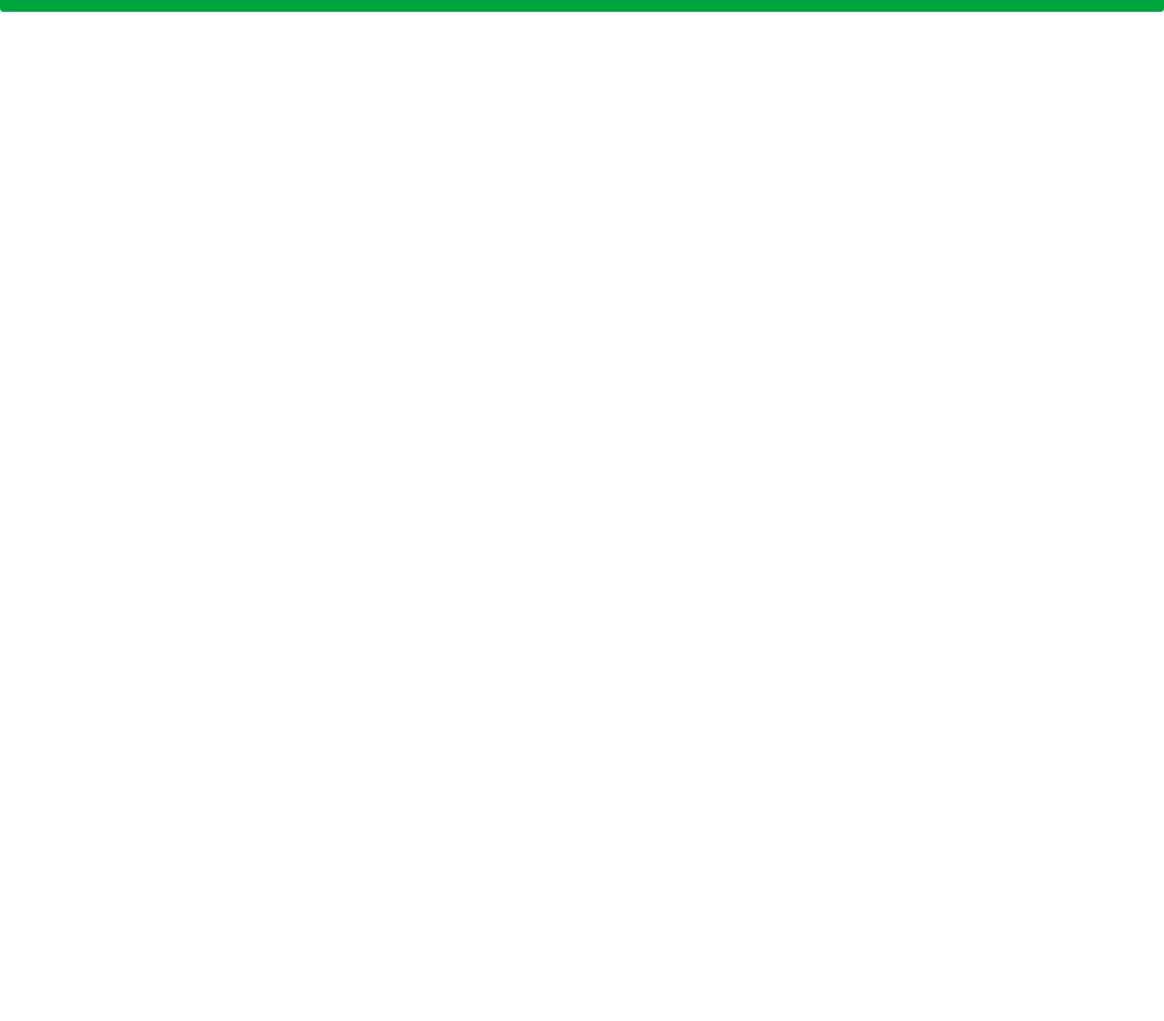
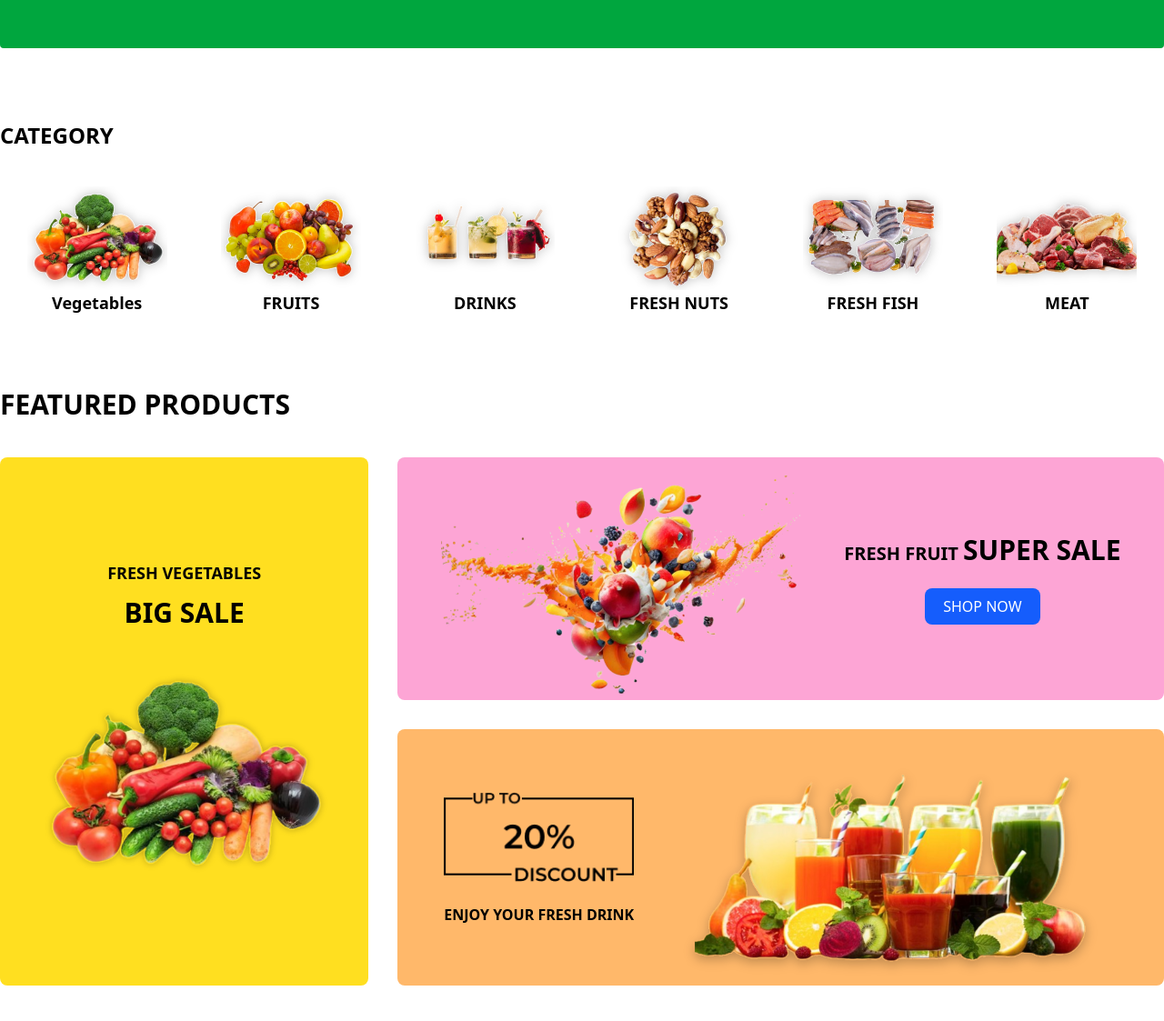
Before and after one commit to salmansahed/Green-Grocery, a plain HTML site: page index.html in a window 1280 px wide. Shown: the part 547-1670 px from the top of the page at 91% size. Before the commit the page ends 800 px from the top, so only its background shows below. Drawn offline with nearby package versions, Linux system fonts and the light colour scheme.

Commit message:
Added Category and Feature Product Section

```diff
--- a/index.html
+++ b/index.html
@@ -10,7 +10,7 @@
 <body>
     <header class="max-w-[1300px] mx-auto">
         <!-- Navbar Section -->
-        <nav class="flex justify-between items-center px-5">
+        <nav class="flex justify-between items-center px-5 my-5">
             <a href=""><img class="w-full h-auto" src="images/nav-logo.png" alt="Nav Logo"></a>
             <ul class="flex justify-between items-center gap-20 font-semibold">
                 <li><a href="">Home</a></li>
@@ -39,6 +39,72 @@
     </header>
     <main class="max-w-[1300px] mx-auto">
         <!-- Category Section -->
+        <section>
+            <div>
+                <h2 class="text-2xl font-semibold mt-20 mb-10">CATEGORY</h2>
+            </div>
+            <div class="grid grid-cols-6 justify-items-center text-center text-lg font-semibold">
+                <div>
+                    <img class="w-full h-auto" src="images/category1.png" alt="">
+                    <h3>Vegetables</h3>
+                </div>
+                <div>
+                    <img class="w-full h-auto" src="images/category2.png" alt="">
+                    <h3>FRUITS</h3>
+                </div>
+                <div>
+                    <img class="w-full h-auto" src="images/category3.png" alt="">
+                    <h3>DRINKS</h3>
+                </div>
+                <div>
+                    <img class="w-full h-auto" src="images/category4.png" alt="">
+                    <h3>FRESH NUTS</h3>
+                </div>
+                <div>
+                    <img class="w-full h-auto" src="images/category5.png" alt="">
+                    <h3>FRESH FISH</h3>
+                </div>
+                <div>
+                    <img class="w-full h-auto" src="images/category6.png" alt="">
+                    <h3>MEAT</h3>
+                </div>
+            </div>
+        </section>
+
+        <!-- Feature Product Section -->
+        <section class="mb-40">
+            <div>
+                <h2 class="mt-20 mb-10 text-3xl font-semibold">FEATURED PRODUCTS</h2>
+            </div>
+            <div class="grid grid-cols-3 gap-8">
+                <!-- 1 -->
+                <div class="bg-yellow-300 p-10 rounded-lg text-center row-span-2 flex flex-col justify-center">
+                    <p class="font-semibold text-lg">FRESH VEGETABLES</p>
+                    <h2 class="text-3xl font-bold mt-3 mb-10">BIG SALE</h2>
+                    <img class="w-full" src="images/big-sale.png" alt="">
+                </div>
+                <!-- 2 -->
+                <div class="bg-pink-300 rounded-lg flex items-center justify-evenly col-span-2">
+                    <div>
+                        <img class="w-full h-auto" src="images/super-sale.png" alt="">
+                    </div>
+                    <div class="space-y-6 text-center">
+                        <h2 class="text-xl font-semibold">FRESH FRUIT <span class="text-3xl font-bold">SUPER SALE</span></h2>
+                        <button class="cursor-pointer bg-blue-600 text-white px-5 py-2 rounded-lg">SHOP NOW</button>
+                    </div>
+                </div>
+                <!-- 3 -->
+                <div class="bg-orange-300 rounded-lg flex items-center justify-evenly col-span-2">
+                    <div>
+                        <img class="w-full h-auto" src="images/Discount20.png" alt="">
+                        <p class="text-md font-semibold mt-5">ENJOY YOUR FRESH DRINK</p>
+                    </div>
+                    <div>
+                        <img src="images/discount-foods.png" alt="">
+                    </div>
+                </div>
+            </div>
+        </section>
     </main>
     <footer></footer>
 </body>
```
